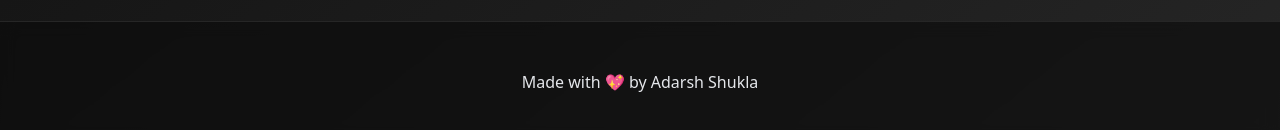
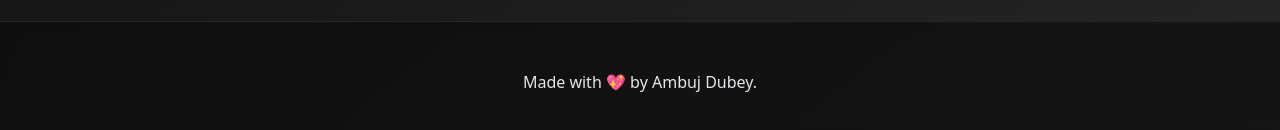
Before and after one commit to adarsh946/Weather-App, a React (Vite) app: page / in a window 1280 px wide. Shown: the part 860-990 px from the top of the page. Built offline with nearby package versions, Linux system fonts and the light colour scheme; no server answers.

Commit message:
changed name

```diff
--- a/src/components/layout.tsx
+++ b/src/components/layout.tsx
@@ -13,7 +13,7 @@ function Layout({ children }: PropsWithChildren) {
       {/* footer */}
       <footer className="border-t  backdrop-blur py-12 supports-[backdrop-filter]:bg-background/60">
         <div className="text-center container text-gray-200 mx-auto">
-          <p> Made with 💖 by Adarsh Shukla</p>
+          <p> Made with 💖 by Ambuj Dubey.</p>
         </div>
       </footer>
     </div>
```
